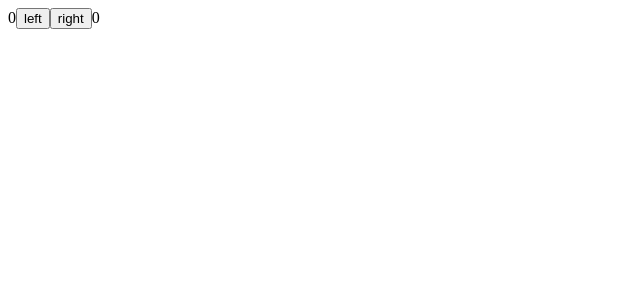
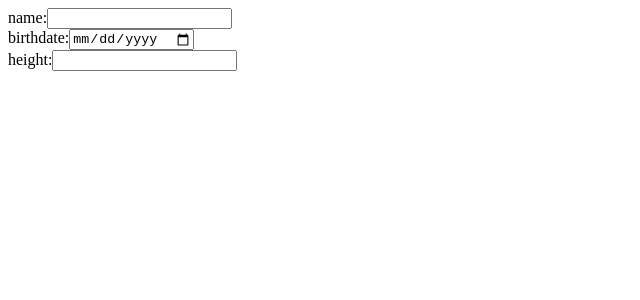
Before and after one commit to larcondo/fullstackopen-part07b, a React (Vite) app: page / in a window 1280 px wide. Shown: the top 300 px of the page, without its empty margins (0-640 px from the left). Built offline with nearby package versions, Linux system fonts and the light colour scheme.

Commit message:
change app to a form

```diff
--- a/src/App.jsx
+++ b/src/App.jsx
@@ -1,32 +1,25 @@
 import { useState } from 'react'
 
-const useCounter = () => {
-  const [value, setValue] = useState(0)
-
-  const increase = () => setValue(value + 1)
-
-  const decrease = () => setValue(value - 1)
-
-  const zero = () => setValue(0)
-
-  return {
-    value,
-    increase,
-    decrease,
-    zero
-  }
-}
-
 function App() {
-  const left = useCounter()
-  const right = useCounter()
+  const [name, setName] = useState('')
+  const [born, setBorn] = useState('')
+  const [height, setHeight] = useState('')
 
   return (
     <div>
-      { left.value }
-      <button onClick={ left.increase }>left</button>
-      <button onClick={ right.increase }>right</button>
-      { right.value }
+      <form>
+        name:
+        <input type='text' value={name} onChange={ (event) => setName(event.target.value) } />
+        <br />
+        birthdate:
+        <input type='date' value={born} onChange={ (event) => setBorn(event.target.value) } />
+        <br />
+        height:
+        <input type='number' value={height} onChange={ (event) => setHeight(event.target.value) } />
+      </form>
+      <div>
+        { name } { born } { height }
+      </div>
     </div>
   )
 }
```
